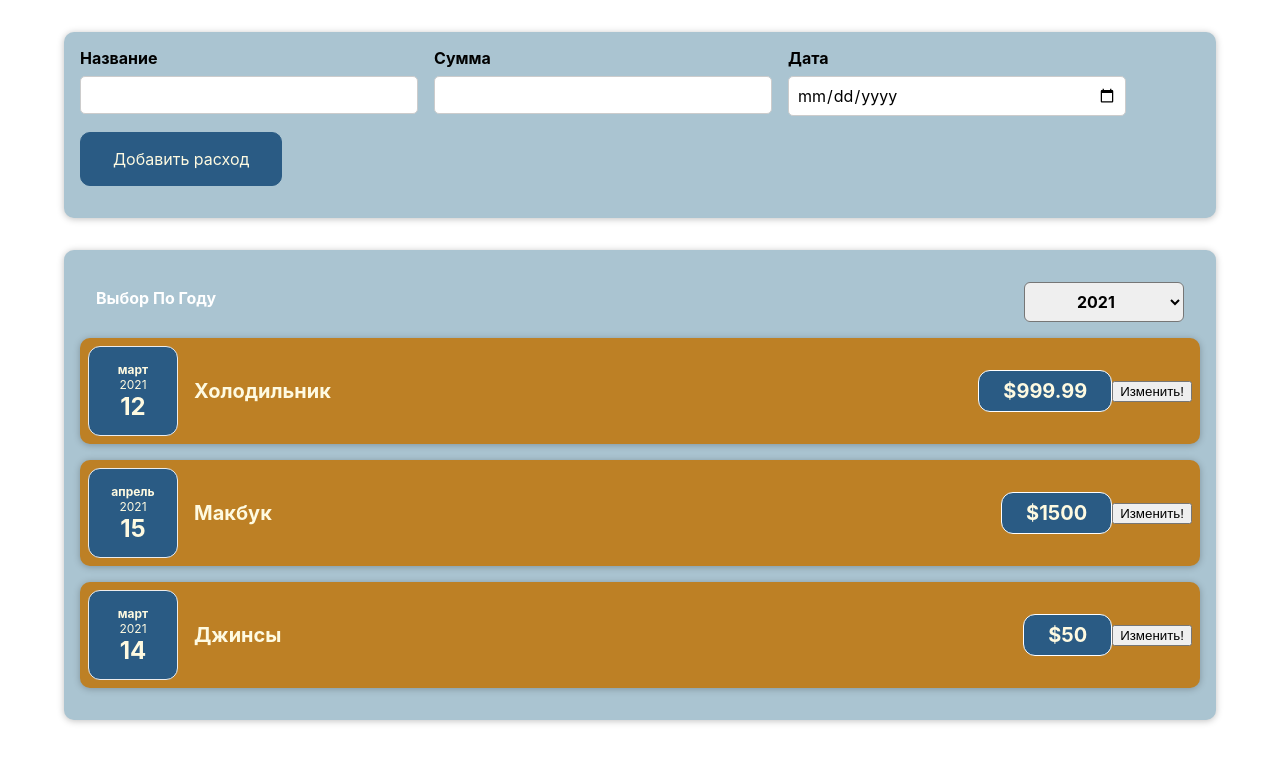
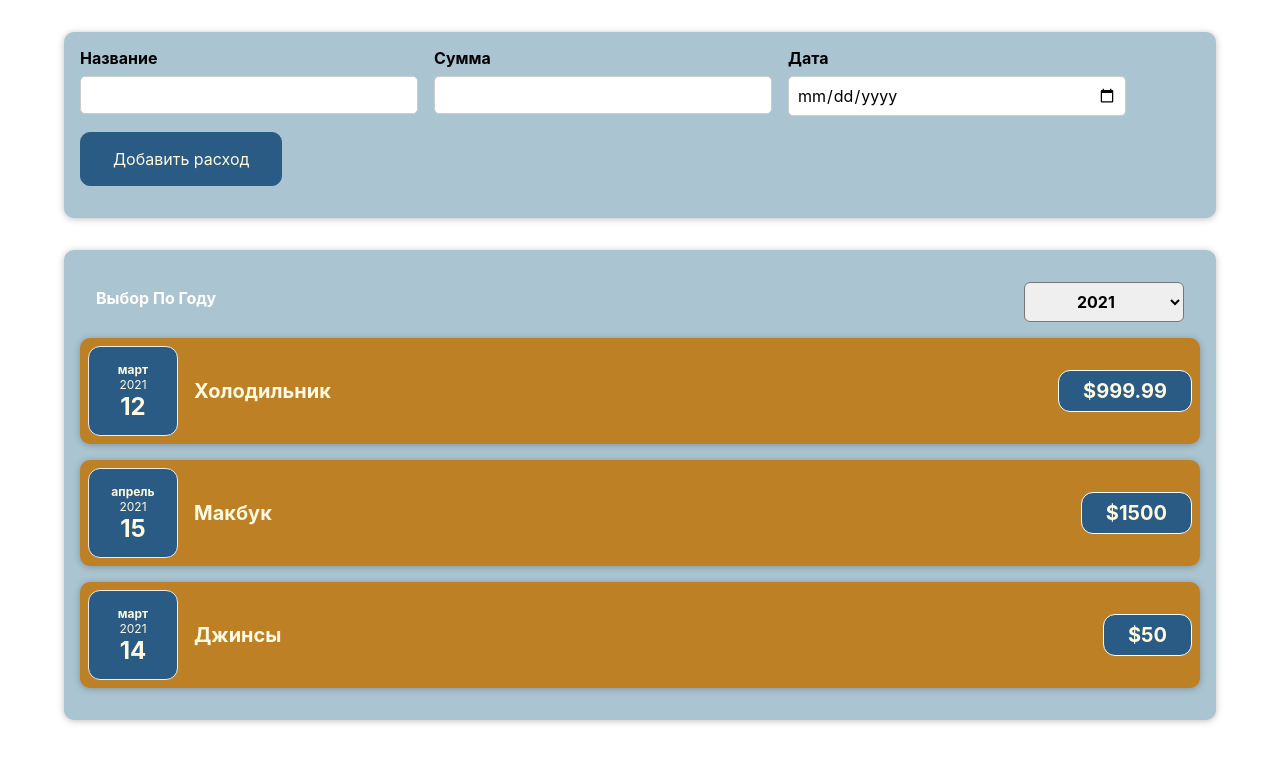
Before and after one commit to s-rb/react-costs-log-app, a React (Create React App) app: page / in a window 1280 px wide. Shown: the top 762 px of the page. Built offline with nearby package versions, Linux system fonts and the light colour scheme.

Commit message:
Добавлен фильтр по году

```diff
--- a/src/App.js
+++ b/src/App.js
@@ -1,26 +1,32 @@
 import Costs from "./components/Costs/Costs";
-import React from "react";
+import React, {useState} from "react";
 import NewCost from "./components/NewCost/NewCost";
 
-// function App() {
-const App = () => {
-    const costs = [
+const INITIAL_COSTS = [
     {
+        id: "123",
         date: new Date(2021, 2, 12),
         description: 'Холодильник',
         price: 999.99
     },
     {
+        id: "124",
         date: new Date(2021, 3, 15),
         description: 'Макбук',
         price: 1500
     },
     {
+        id: "125",
         date: new Date(2021, 2, 14),
         description: 'Джинсы',
         price: 50
     }
 ];
+
+// function App() {
+const App = () => {
+
+    const [costs, setCosts] = useState(INITIAL_COSTS)
 
     // можно так создавать - так работает под капотом
     // return React.createElement("div",
@@ -33,6 +39,10 @@ const App = () => {
     const addCostHandler = (cost) => {
         console.log(cost)
         console.log('App component')
+        // setCosts([cost, ...costs]); // так неправильно, чтобы получать последнее состояние надо через функцию
+        setCosts(prevCosts => {
+            return [cost, ...prevCosts]
+        }); // так неправильно, чтобы получать последнее состояние надо через функцию
     }
 
     return (
--- a/src/components/Costs/CostItem.js
+++ b/src/components/Costs/CostItem.js
@@ -2,27 +2,15 @@ import './CostItem.css';
 import "../UI/Card.css";
 import CostDate from "./CostDate";
 import Card from "../UI/Card";
-import React, { useState } from "react";
 
 const CostItem = (props) => {
-
-    // Из useState получаем переменную, инициализированную стартовым значением props.description, а также
-    // функцию для вызова изменения
-    const [description, setDescription] = useState(props.description);
-
-    const changeDescriptionHandler = () => { setDescription('New cost!')};
-
-    const costDate = props.date;
-    const costPrice = props.amount;
-
     return (
         <Card className="cost-item">
-            <CostDate date={costDate}></CostDate>
+            <CostDate date={props.date}/>
             <div className='cost-item__description'>
-                <h2>{description}</h2>
-                <div className='cost-item__price'>${costPrice}</div>
+                <h2>{props.description}</h2>
+                <div className='cost-item__price'>${props.amount}</div>
             </div>
-            <button onClick={changeDescriptionHandler}>Изменить!</button>
         </Card>);
 }
 
--- a/src/components/Costs/Costs.js
+++ b/src/components/Costs/Costs.js
@@ -16,21 +16,12 @@ const Costs = (props) => {
         <div>
             <Card className='costs'>
                 <CostFilter onChangeYear={changeYearHandler} year={selectedYear}/>
-                <CostItem
-                    date={props.costs[0].date}
-                    description={props.costs[0].description}
-                    amount={props.costs[0].price}
-                />
-                <CostItem
-                    date={props.costs[1].date}
-                    description={props.costs[1].description}
-                    amount={props.costs[1].price}
-                />
-                <CostItem
-                    date={props.costs[2].date}
-                    description={props.costs[2].description}
-                    amount={props.costs[2].price}
-                />
+                {props.costs.filter(cost => cost.date.getFullYear().toString() === selectedYear).map(cost => (<CostItem
+                    key={cost.id}
+                    date={cost.date}
+                    description={cost.description}
+                    amount={cost.price}
+                />))}
             </Card>
         </div>
     );
--- a/src/components/NewCost/CostForm.js
+++ b/src/components/NewCost/CostForm.js
@@ -52,8 +52,8 @@ const CostForm = (props) => {
         event.preventDefault(); // Предотвратить обновление страницы после сабмита формы
 
         const costData = {
-            name: inputName,
-            amount: inputAmount,
+            description: inputName,
+            price: inputAmount,
             date: new Date(inputDate),
         }
 
```
Lines whose indentation alone changed are shown as unchanged.
